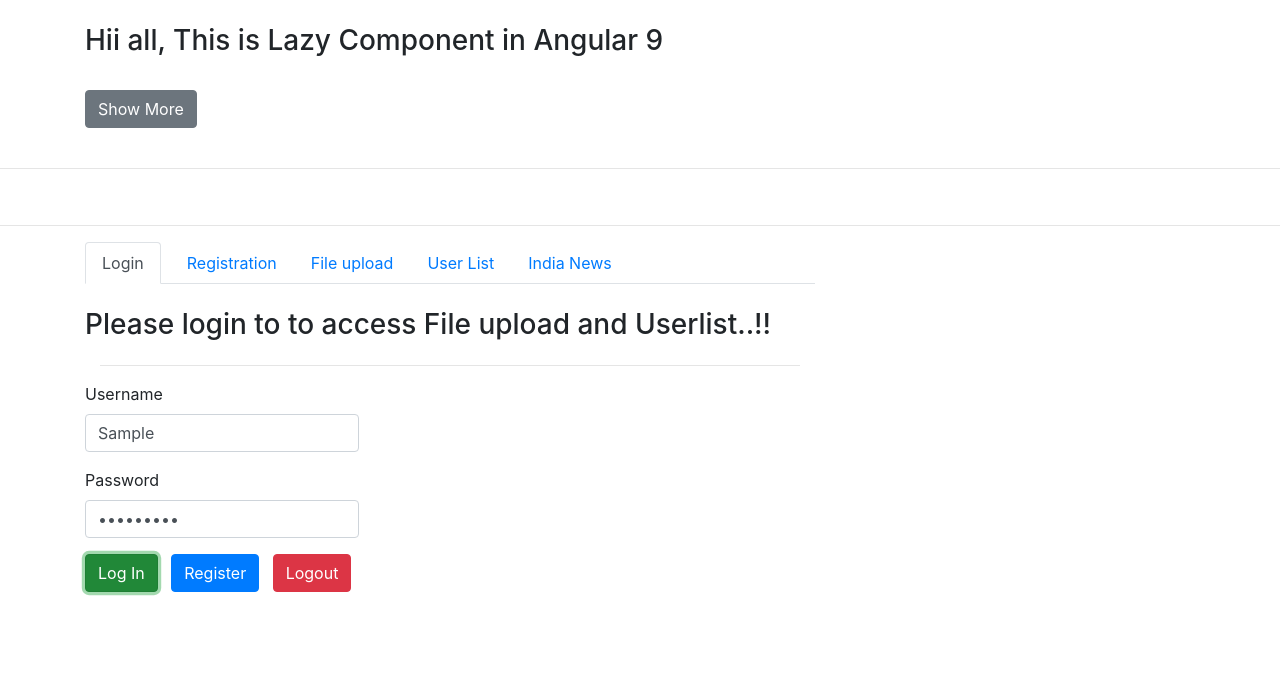
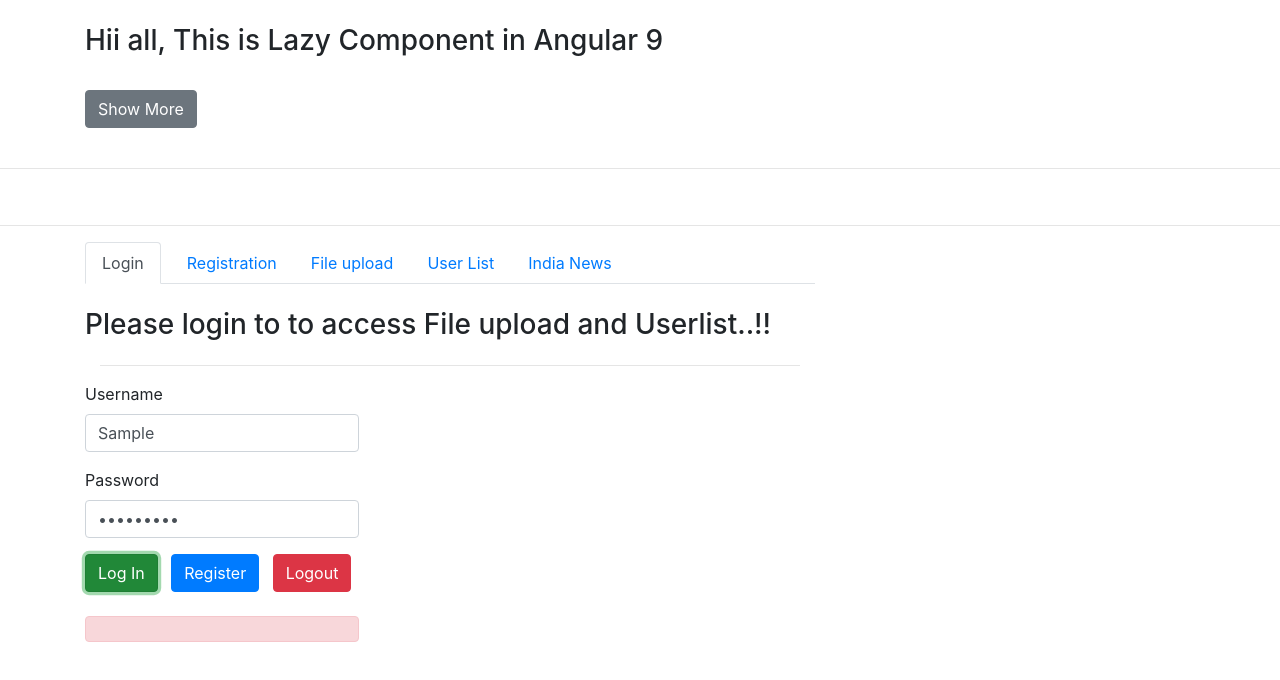
Before and after one commit to abhishek-webcoder/crud-with-express, an Angular app: page / in a window 1280 px wide. Both pictures are taken after typing "Sample", "Sample123" into the empty fields and a click on the button "Log In". Shown: the top 680 px of the page. Built offline with nearby package versions, Linux system fonts and the light colour scheme; no server answers.

Commit message:
light modification

```diff
--- a/src/app/app-routing.module.ts
+++ b/src/app/app-routing.module.ts
@@ -19,10 +19,6 @@ const appRoutes: Routes = [
     canActivate: [AuthGuardService],
     loadChildren: () => import('./userlist/userlist.module').then(m => m.UserlistModule)
   },
-  // {
-  //   path: 'news',
-  //   loadChildren: () => import('./news/news.module').then(m => m.NewsModule)
-  // },
   { path: 'news', component: NewsComponent },
 
   { path: 'not-found', component: PageNotFoundComponent },
--- a/src/app/login/login.component.html
+++ b/src/app/login/login.component.html
@@ -21,9 +21,9 @@
 
       <button type="submit" class="btn btn-success">Log In</button>&nbsp;&nbsp;
       <button type="button" class="btn btn-primary" (click)="register()">Register</button>&nbsp;&nbsp;
-      <button type="button" class="btn btn-danger" (click)="onLogout()">Logout</button>
+      <button type="button" class="btn btn-danger" (click)="onLogout()">Logout</button><br><br>
 
-      <div class="text-danger" *ngIf = "errmsg!= ''">{{ errmsg }}</div>
+      <div class="alert alert-danger" *ngIf = "errmsg!= ''">{{ errmsg }}</div>
 
     </form>
   </div>
```
